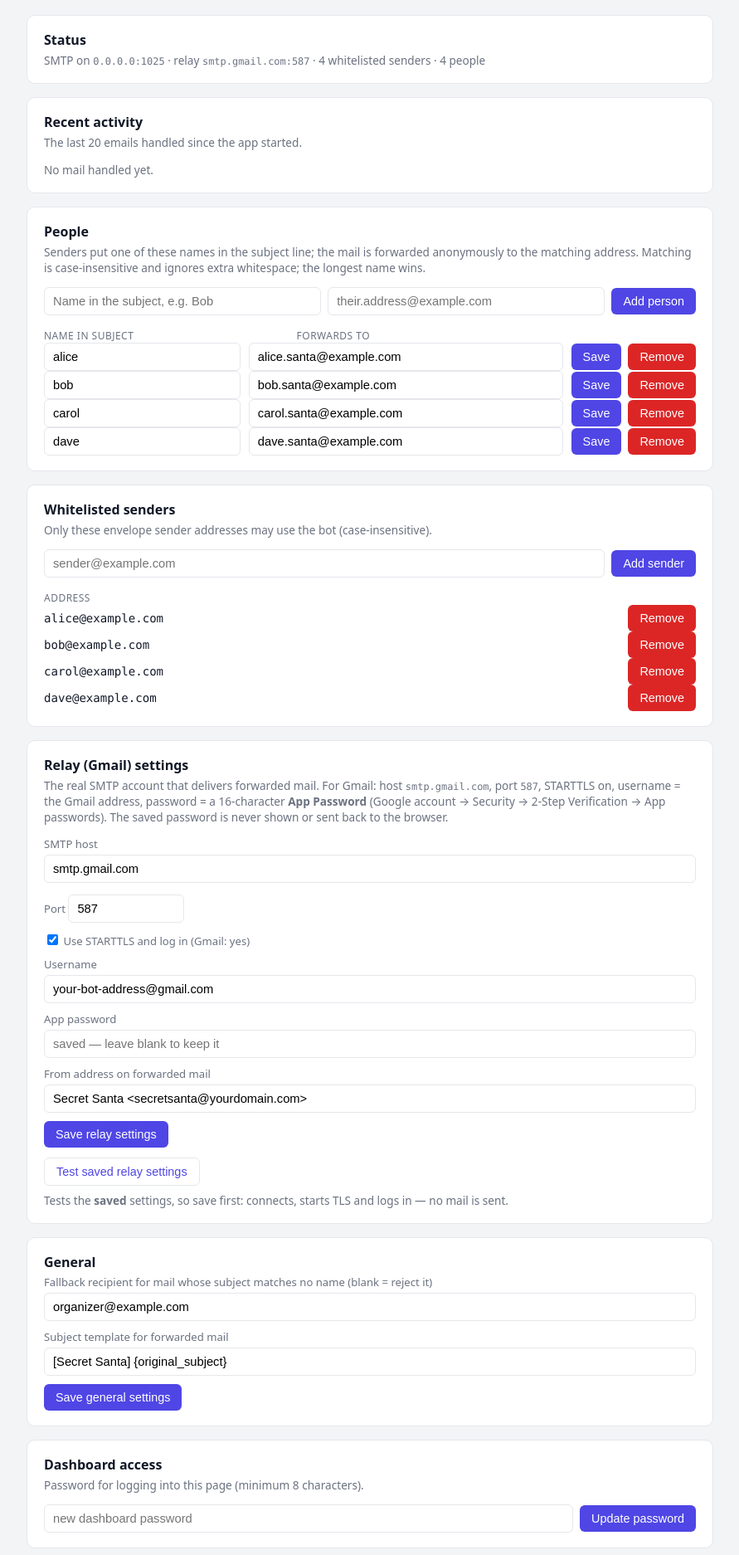
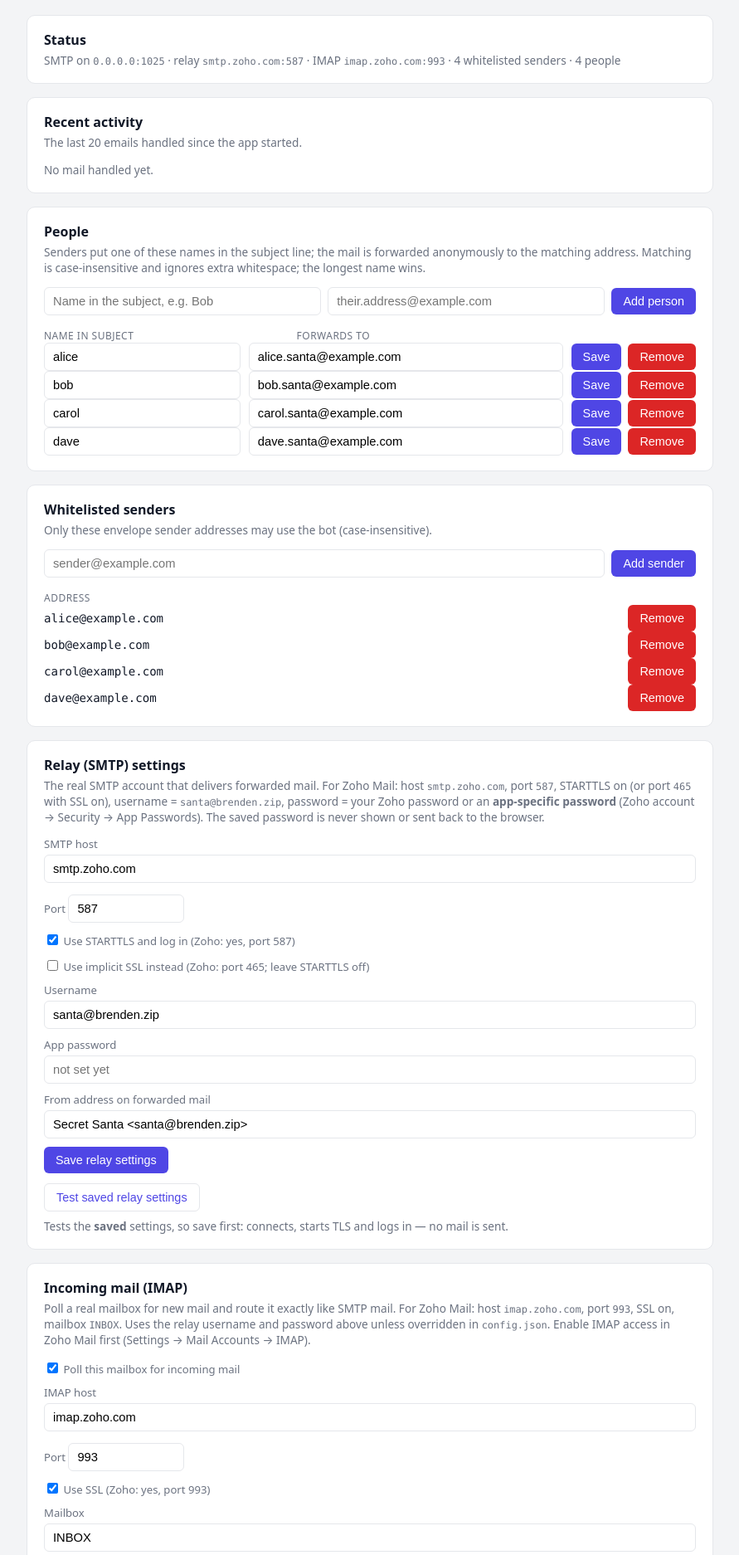
Before and after one commit to Baustinlynch/email-router, a Flask app: page / in a window 1280 px wide. Shown: the part 62-1936 px from the top of the page at 83% size, without its empty margins (194-1085 px from the left). Run offline with Flask 3, Linux system fonts and the light colour scheme; the visitor is signed in with stand-in values (Sample User, id 1); parts of the project's set-up code (start-up, migrations or seed data) failed here and were passed over.

Commit message:
Add Zoho IMAP polling support
Document the dual inbound paths and update dashboard settings, sample
configuration, and end-to-end tests for IMAP.

```diff
--- a/app/main.py
+++ b/app/main.py
@@ -11,6 +11,7 @@ which mutates the live config in place — routing changes need no restart.
 """
 
 import asyncio
+import imaplib
 import json
 import logging
 import os
@@ -22,6 +23,7 @@ from collections import deque
 from email import policy
 from email.message import EmailMessage
 from email.parser import BytesParser
+from email.utils import parseaddr
 
 from aiosmtpd.controller import Controller
 
@@ -167,17 +169,168 @@ def build_forward(original: EmailMessage, recipient: str,
 
 def send_via_relay(msg: EmailMessage) -> None:
     relay = CFG["relay"]
-    use_tls = relay.get("starttls", True)
-    if use_tls:
-        with smtplib.SMTP(relay["host"], relay["port"], timeout=30) as smtp:
+    host = relay["host"]
+    port = int(relay["port"])
+    if relay.get("ssl"):
+        # Implicit TLS, e.g. Zoho on port 465.
+        with smtplib.SMTP_SSL(host, port, timeout=30) as smtp:
+            smtp.ehlo()
+            smtp.login(relay["username"], relay["password"])
+            smtp.send_message(msg)
+    elif relay.get("starttls", True):
+        with smtplib.SMTP(host, port, timeout=30) as smtp:
             smtp.ehlo()
             smtp.starttls()
             smtp.ehlo()
             smtp.login(relay["username"], relay["password"])
             smtp.send_message(msg)
     else:
-        with smtplib.SMTP(relay["host"], relay["port"], timeout=30) as smtp:
+        with smtplib.SMTP(host, port, timeout=30) as smtp:
             smtp.send_message(msg)
+
+
+# --------------------------------------------------------------------------
+# Routing (shared by the SMTP listener and the IMAP poller)
+# --------------------------------------------------------------------------
+def route_message(original: EmailMessage, sender: str) -> str:
+    """Route one parsed message. Returns an SMTP-style status string."""
+    sender = (sender or "").strip().lower()
+    log.info("Received mail from %s", sender)
+
+    if sender not in CFG["whitelist"]:
+        log.warning("Rejected non-whitelisted sender %s", sender)
+        record_event("rejected", f"{sender} is not whitelisted")
+        return "550 5.7.1 Sender not whitelisted"
+
+    subject = str(original.get("Subject", ""))
+    matched_name, recipient = find_person(subject)
+
+    if not matched_name:
+        fallback = CFG.get("not_found_recipient")
+        if not fallback:
+            log.warning("No name matched subject %r and no fallback set", subject)
+            record_event("rejected",
+                         f"no name in subject {subject!r} (from {sender})")
+            return "550 5.1.1 No valid recipient name in subject"
+        log.info("No match for subject %r, forwarding to fallback %s",
+                 subject, fallback)
+        recipient = fallback
+        matched_name = None
+
+    log.info("Matched %r -> forwarding to %s", matched_name or "(fallback)", recipient)
+    record_event("routed", f"{sender} → {matched_name or 'fallback'} ({recipient})")
+    try:
+        fwd = build_forward(original, recipient, matched_name)
+        send_via_relay(fwd)
+    except Exception:
+        log.exception("Relay send failed for mail from %s", sender)
+        record_event("error", f"relay send failed for mail from {sender}")
+        return "451 4.3.0 Relay error, try again later"
+
+    return "250 Message accepted and routed"
+
+
+# --------------------------------------------------------------------------
+# IMAP polling (inbound mail from a real mailbox, e.g. Zoho Mail)
+# --------------------------------------------------------------------------
+def _message_sender(original: EmailMessage) -> str:
+    """Best-effort envelope sender for mail fetched over IMAP."""
+    for header in ("Return-Path", "X-Envelope-From", "From"):
+        value = original.get(header)
+        if not value:
+            continue
+        addr = parseaddr(str(value))[1].strip().lower()
+        if addr:
+            return addr
+    return ""
+
+
+def _is_own_message(original: EmailMessage, sender: str) -> bool:
+    """True for mail this app sent itself, so IMAP polling cannot loop."""
+    relay = CFG.get("relay") or {}
+    own = set()
+    username = str(relay.get("username", "")).strip().lower()
+    if username:
+        own.add(username)
+    from_addr = parseaddr(str(relay.get("from_address", "")))[1].strip().lower()
+    if from_addr:
+        own.add(from_addr)
+    if sender and sender in own:
+        return True
+    return bool(original.get("X-Original-Sender-Hidden"))
+
+
+def _poll_imap_once(imap_cfg: dict) -> None:
+    relay = CFG.get("relay") or {}
+    host = imap_cfg.get("host") or "imap.zoho.com"
+    port = int(imap_cfg.get("port") or 993)
+    username = imap_cfg.get("username") or relay.get("username", "")
+    password = imap_cfg.get("password") or relay.get("password", "")
+    mailbox = imap_cfg.get("mailbox") or "INBOX"
+    if not username or not password:
+        log.warning("IMAP enabled but no username/password configured; skipping")
+        return
+
+    if imap_cfg.get("ssl", True):
+        conn = imaplib.IMAP4_SSL(host, port, timeout=30)
+    else:
+        conn = imaplib.IMAP4(host, port, timeout=30)
+    try:
+        conn.login(username, password)
+        typ, _ = conn.select(mailbox, readonly=False)
+        if typ != "OK":
+            log.warning("IMAP SELECT %s failed: %s", mailbox, typ)
+            return
+        typ, data = conn.uid("search", None, "UNSEEN")
+        if typ != "OK":
+            log.warning("IMAP SEARCH failed: %s", typ)
+            return
+        uids = data[0].split() if data and data[0] else []
+        for uid in uids:
+            typ, msg_data = conn.uid("fetch", uid, "(RFC822)")
+            if typ != "OK" or not msg_data or not isinstance(msg_data[0], tuple):
+                log.warning("IMAP FETCH %s failed: %s", uid, typ)
+                continue
+            raw = msg_data[0][1]
+            try:
+                original = BytesParser(policy=policy.default).parsebytes(raw)
+            except Exception:
+                log.exception("Could not parse IMAP message %s", uid)
+                record_event("error", f"could not parse IMAP message {uid!r}")
+                if imap_cfg.get("mark_seen", True):
+                    conn.uid("store", uid, "+FLAGS", "(\\Seen)")
+                continue
+
+            sender = _message_sender(original)
+            if _is_own_message(original, sender):
+                log.info("Skipping own/forwarded IMAP message from %s", sender or "?")
+            else:
+                status = route_message(original, sender)
+                log.info("IMAP message %s from %s -> %s",
+                         uid.decode(errors="replace"), sender or "?", status)
+
+            if imap_cfg.get("mark_seen", True):
+                conn.uid("store", uid, "+FLAGS", "(\\Seen)")
+    finally:
+        try:
+            conn.logout()
+        except Exception:
+            pass
+
+
+def _imap_worker() -> None:
+    """Poll the configured mailbox forever; re-reads config each cycle."""
+    while True:
+        imap_cfg = CFG.get("imap") or {}
+        if not imap_cfg.get("enabled"):
+            time.sleep(5)
+            continue
+        try:
+            _poll_imap_once(imap_cfg)
+        except Exception:
+            log.exception("IMAP poll failed")
+            record_event("error", "IMAP poll failed")
+        time.sleep(max(1, int(imap_cfg.get("poll_seconds", 30))))
 
 
 # --------------------------------------------------------------------------
@@ -191,8 +344,8 @@ class SantaHandler:
 
     async def handle_DATA(self, server, session, envelope):
         sender = (envelope.mail_from or "").strip().lower()
-        log.info("Received mail from %s", sender)
 
+        # Check the whitelist before parsing untrusted content.
         if sender not in CFG["whitelist"]:
             log.warning("Rejected non-whitelisted sender %s", sender)
             record_event("rejected", f"{sender} is not whitelisted")
@@ -205,32 +358,7 @@ class SantaHandler:
             record_event("error", f"could not parse message from {sender}")
             return "550 5.6.0 Message parse error"
 
-        subject = str(original.get("Subject", ""))
-        matched_name, recipient = find_person(subject)
-
-        if not matched_name:
-            fallback = CFG.get("not_found_recipient")
-            if not fallback:
-                log.warning("No name matched subject %r and no fallback set", subject)
-                record_event("rejected",
-                             f"no name in subject {subject!r} (from {sender})")
-                return "550 5.1.1 No valid recipient name in subject"
-            log.info("No match for subject %r, forwarding to fallback %s",
-                     subject, fallback)
-            recipient = fallback
-            matched_name = None
-
-        log.info("Matched %r -> forwarding to %s", matched_name or "(fallback)", recipient)
-        record_event("routed", f"{sender} → {matched_name or 'fallback'} ({recipient})")
-        try:
-            fwd = build_forward(original, recipient, matched_name)
-            send_via_relay(fwd)
-        except Exception:
-            log.exception("Relay send failed for mail from %s", sender)
-            record_event("error", f"relay send failed for mail from {sender}")
-            return "451 4.3.0 Relay error, try again later"
-
-        return "250 Message accepted and routed"
+        return route_message(original, sender)
 
 
 def _start_dashboard() -> None:
@@ -264,6 +392,15 @@ def main():
     log.info("Whitelisted senders: %s", ", ".join(sorted(CFG["whitelist"])))
     log.info("Routable people: %s", ", ".join(sorted(CFG["people"])))
     _start_dashboard()
+
+    imap_cfg = CFG.get("imap") or {}
+    if imap_cfg.get("enabled"):
+        log.info("IMAP polling enabled: %s:%s (%s)",
+                 imap_cfg.get("host", "?"), imap_cfg.get("port", "?"),
+                 imap_cfg.get("mailbox", "INBOX"))
+    else:
+        log.info("IMAP polling disabled")
+    threading.Thread(target=_imap_worker, name="imap-poller", daemon=True).start()
     try:
         loop = asyncio.new_event_loop()
         asyncio.set_event_loop(loop)
--- a/app/templates/index.html
+++ b/app/templates/index.html
@@ -18,6 +18,7 @@
     <p class="hint" style="margin-bottom:0">
       SMTP on <span class="mono">{{ listen_host }}:{{ listen_port }}</span> ·
       relay <span class="mono">{{ relay.get('host', '?') }}:{{ relay.get('port', '?') }}</span> ·
+      IMAP {% if imap.get('enabled') %}<span class="mono">{{ imap.get('host', '?') }}:{{ imap.get('port', '?') }}</span>{% else %}off{% endif %} ·
       {{ whitelist|length }} whitelisted senders · {{ people|length }} people
     </p>
   </div>
@@ -95,11 +96,12 @@
   </div>
 
   <div class="card">
-    <h2>Relay (Gmail) settings</h2>
-    <p class="hint">The real SMTP account that delivers forwarded mail. For Gmail:
-      host <span class="mono">smtp.gmail.com</span>, port <span class="mono">587</span>,
-      STARTTLS on, username = the Gmail address, password = a 16-character
-      <b>App Password</b> (Google account → Security → 2-Step Verification → App passwords).
+    <h2>Relay (SMTP) settings</h2>
+    <p class="hint">The real SMTP account that delivers forwarded mail. For Zoho Mail:
+      host <span class="mono">smtp.zoho.com</span>, port <span class="mono">587</span>,
+      STARTTLS on (or port <span class="mono">465</span> with SSL on), username =
+      <span class="mono">santa@brenden.zip</span>, password = your Zoho password or an
+      <b>app-specific password</b> (Zoho account → Security → App Passwords).
       The saved password is never shown or sent back to the browser.</p>
     <form method="post" action="{{ url_for('relay_save') }}" class="stack">
       <input type="hidden" name="csrf" value="{{ session['csrf'] }}">
@@ -109,7 +111,10 @@
         <input type="number" name="port" value="{{ relay.get('port', 587) }}" style="max-width:140px" required></label>
       <label class="check">
         <input type="checkbox" name="starttls" {% if relay.get('starttls', true) %}checked{% endif %}>
-        Use STARTTLS and log in (Gmail: yes)</label>
+        Use STARTTLS and log in (Zoho: yes, port 587)</label>
+      <label class="check">
+        <input type="checkbox" name="ssl" {% if relay.get('ssl') %}checked{% endif %}>
+        Use implicit SSL instead (Zoho: port 465; leave STARTTLS off)</label>
       <label>Username
         <input type="text" name="username" value="{{ relay.get('username', '') }}"></label>
       <label>App password
@@ -125,6 +130,43 @@
     </form>
     <p class="hint" style="margin:8px 0 0">Tests the <b>saved</b> settings, so save first:
       connects, starts TLS and logs in — no mail is sent.</p>
+  </div>
+
+  <div class="card">
+    <h2>Incoming mail (IMAP)</h2>
+    <p class="hint">Poll a real mailbox for new mail and route it exactly like SMTP mail.
+      For Zoho Mail: host <span class="mono">imap.zoho.com</span>, port
+      <span class="mono">993</span>, SSL on, mailbox <span class="mono">INBOX</span>.
+      Uses the relay username and password above unless overridden in
+      <span class="mono">config.json</span>. Enable IMAP access in Zoho Mail first
+      (Settings → Mail Accounts → IMAP).</p>
+    <form method="post" action="{{ url_for('imap_save') }}" class="stack">
+      <input type="hidden" name="csrf" value="{{ session['csrf'] }}">
+      <label class="check">
+        <input type="checkbox" name="enabled" {% if imap.get('enabled') %}checked{% endif %}>
+        Poll this mailbox for incoming mail</label>
+      <label>IMAP host
+        <input type="text" name="host" value="{{ imap.get('host', 'imap.zoho.com') }}" required></label>
+      <label>Port
+        <input type="number" name="port" value="{{ imap.get('port', 993) }}" style="max-width:140px" required></label>
+      <label class="check">
+        <input type="checkbox" name="ssl" {% if imap.get('ssl', true) %}checked{% endif %}>
+        Use SSL (Zoho: yes, port 993)</label>
+      <label>Mailbox
+        <input type="text" name="mailbox" value="{{ imap.get('mailbox', 'INBOX') }}"></label>
+      <label>Poll interval (seconds)
+        <input type="number" name="poll_seconds" value="{{ imap.get('poll_seconds', 30) }}" min="5" style="max-width:140px"></label>
+      <label class="check">
+        <input type="checkbox" name="mark_seen" {% if imap.get('mark_seen', true) %}checked{% endif %}>
+        Mark handled mail as read (prevents re-processing)</label>
+      <div class="row"><button type="submit">Save IMAP settings</button></div>
+    </form>
+    <form method="post" action="{{ url_for('imap_test') }}" class="row" style="margin-top:12px">
+      <input type="hidden" name="csrf" value="{{ session['csrf'] }}">
+      <button class="ghost" type="submit">Test saved IMAP settings</button>
+    </form>
+    <p class="hint" style="margin:8px 0 0">Tests the <b>saved</b> settings, so save first:
+      connects, logs in and opens the mailbox — no mail is read or changed.</p>
   </div>
 
   <div class="card">
```
Also changed, not shown: AGENTS.md (+29 -7 lines), app/dashboard.py (+81 -7 lines), config.json (+17 -4 lines), e2e_test.py (+130 -2 lines), README.md.
